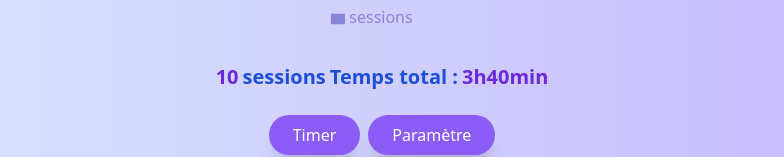
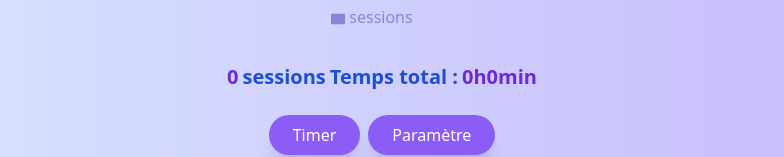
Before and after one commit to eyaCherni965/pomodoro, a React (Create React App) app: page /stats in a window 1280 px wide. Shown: the part 373-530 px from the top of the page, without its empty margins (258-1042 px from the left). Built offline with nearby package versions, Linux system fonts and the light colour scheme.

Commit message:
page stat finit

```diff
--- a/public/index.html
+++ b/public/index.html
@@ -2,14 +2,14 @@
 <html lang="en">
   <head>
     <meta charset="utf-8" />
-    <link rel="icon" href="%PUBLIC_URL%/11073147.png" />
+    <link rel="icon" href="%PUBLIC_URL%/34d8ba7a14d3da7ae0850ee6b77e12aa.jpg" />
     <meta name="viewport" content="width=device-width, initial-scale=1" />
     <meta name="theme-color" content="#000000" />
     <meta
       name="description"
       content="Web site created using create-react-app"
     />
-    <link rel="apple-touch-icon" href="%PUBLIC_URL%/11073147.pngg" />
+    <link rel="apple-touch-icon" href="%PUBLIC_URL%/34d8ba7a14d3da7ae0850ee6b77e12aa.jpg" />
     <!--
       manifest.json provides metadata used when your web app is installed on a
       user's mobile device or desktop. See https://developers.google.com/web/fundamentals/web-app-manifest/
--- a/src/composants/Statistiques.js
+++ b/src/composants/Statistiques.js
@@ -12,9 +12,7 @@ import {
 } from 'recharts';
 import { useNavigate } from 'react-router-dom';
 
-// Composant de la page Statistiques hebdomadaires
 function Statistiques() {
-  // Données des sessions par jour
   const data = [
     { jour: "L", sessions: 3 },
     { jour: "M", sessions: 5 },
@@ -26,14 +24,24 @@ function Statistiques() {
   ];
   const navigate = useNavigate();
 
+  // Lire les sessions depuis localStorage
+  let nbSession = localStorage.getItem("nbSessions");
+  let nbS = parseInt(nbSession);
+  if (isNaN(nbS)) {
+    nbS = 0;
+  }
+
+  // Calcul du temps total
+  const totalMinutes = nbS * 25;
+  const heures = Math.floor(totalMinutes / 60);
+  const minutes = totalMinutes % 60;
+
   return (
     <div className="w-screen min-h-screen bg-gradient-to-r from-blue-100 to-violet-300 flex flex-col items-center justify-start pt-10 gap-6">
-
       <p className="text-center text-blue-700 font-bold mb-4 text-xl sm:text-2xl hover:scale-105 hover:text-violet-600 transition duration-300">
         Statistiques Hebdomadaires
       </p>
 
-      {/* Graphique à barres */}
       <div className="w-[500px] h-[300px] sm:w-[800px]">
         <ResponsiveContainer width="100%" height="100%">
           <BarChart
@@ -49,22 +57,30 @@ function Statistiques() {
               dataKey="sessions"
               fill="#8884d8"
               activeBar={<Rectangle fill="purple" stroke="blue" />}
-             isAnimationActive={true} animationDuration={1000} />
+              isAnimationActive={true}
+              animationDuration={1000}
+            />
           </BarChart>
         </ResponsiveContainer>
       </div>
 
+      {/* Résumé sessions */}
       <div className="flex gap-1">
-        <span className="text-violet-700 font-bold text-sm sm:text-xl hover:scale-110 transition duration-300">10</span>
+        <span className="text-violet-700 font-bold text-sm sm:text-xl hover:scale-110 transition duration-300">
+          {nbS}
+        </span>
         <span className="text-blue-700 font-bold text-sm sm:text-xl">sessions</span>
         <span className="text-blue-700 font-bold text-sm sm:text-xl">Temps total : </span>
-        <span className="text-violet-700 font-bold text-sm sm:text-xl hover:scale-110 transition duration-300">3h40min</span>
+        <span className="text-violet-700 font-bold text-sm sm:text-xl hover:scale-110 transition duration-300">
+          {heures}h{minutes}min
+        </span>
       </div>
 
-
       <div className="flex gap-2">
-        <button className="bg-violet-500 text-white px-6 py-2 rounded-full hover:bg-violet-600 shadow-xl hover:scale-110 transition duration-300"
-        onClick={() => navigate("/")}>
+        <button
+          className="bg-violet-500 text-white px-6 py-2 rounded-full hover:bg-violet-600 shadow-xl hover:scale-110 transition duration-300"
+          onClick={() => navigate("/")}
+        >
           Timer
         </button>
         <button className="bg-violet-500 text-white px-6 py-2 rounded-full hover:bg-violet-600 shadow-xl hover:scale-110 transition duration-300">
--- a/src/composants/Timer.js
+++ b/src/composants/Timer.js
@@ -6,6 +6,7 @@ function Timer() {
   const [tempsRestant, settempsRestant] = useState(1500);
   const [isRunning, setIsRunning] = useState(false);
   const [etat, setEtat] = useState("");
+
 
   const formatTemps = (totalSecondes) => {
     const minutes = Math.floor(totalSecondes / 60);
@@ -22,8 +23,12 @@ function Timer() {
       interval = setInterval(() => {
         settempsRestant((prev) => prev - 1);
       }, 1000);
-    } else {
+    }
+    else {
       clearInterval(interval);
+      if(isRunning && tempsRestant==0){
+        enregistrerSession();
+              }
     }
 
     return () => clearInterval(interval);
@@ -44,6 +49,22 @@ function Timer() {
     settempsRestant(1500);
     setEtat("reset");
   };
+
+function enregistrerSession(){
+const sessions=  localStorage.getItem("nbSessions");
+let sessionNb=parseInt(sessions);
+
+if(isNaN(sessionNb)){
+
+  sessionNb=0;
+}
+sessionNb++;
+localStorage.setItem("nbSessions",sessionNb);
+
+
+
+}
+
 
   return (
     <div className="w-screen h-screen relative bg-gradient-to-r from-blue-100 to-violet-300 flex flex-col items-center justify-center gap-10">
```
Also changed, not shown: public/34d8ba7a14d3da7ae0850ee6b77e12aa.jpg (added).
